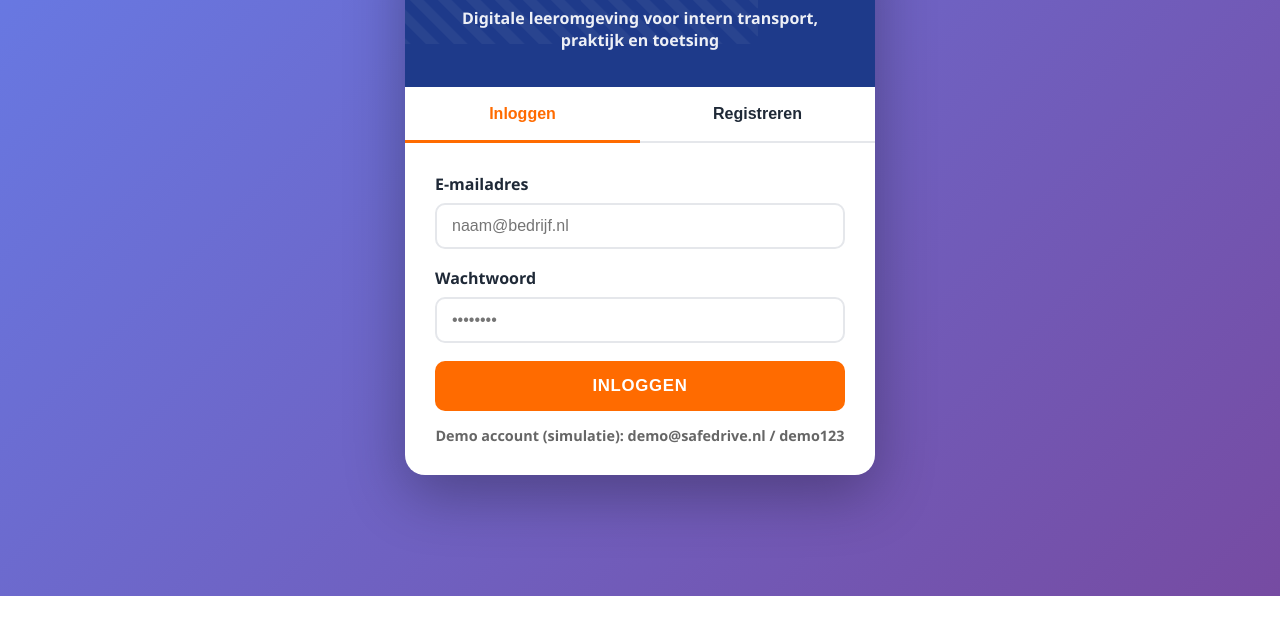
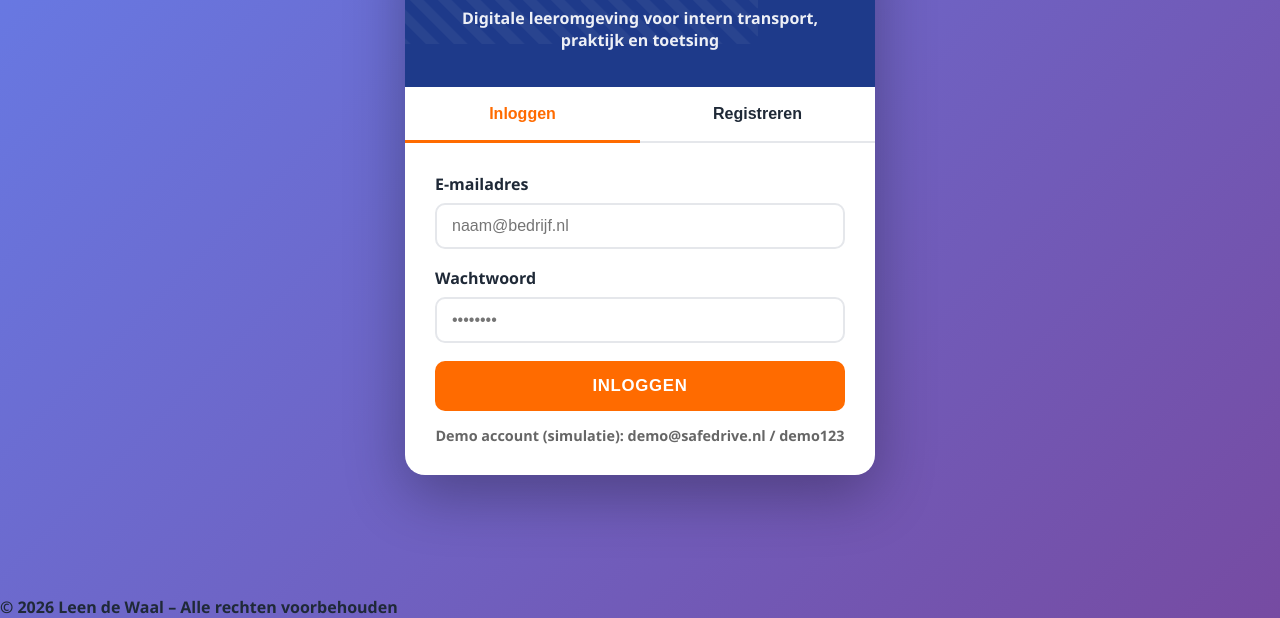
Before and after one commit to devleen-lab/devleen-lab.github.io, a plain HTML site: page index.html in a window 1280 px wide. Shown: the part 249-867 px from the top of the page. Before the commit the page ends 845 px from the top, so only its background shows below. Drawn offline with Linux system fonts and the light colour scheme.

Commit message:
Update index.html

```diff
--- a/index.html
+++ b/index.html
@@ -1625,5 +1625,6 @@
     window.open(url, '_blank');
 }
     </script>
+	© 2026 Leen de Waal – Alle rechten voorbehouden
 </body>
 </html>
```
